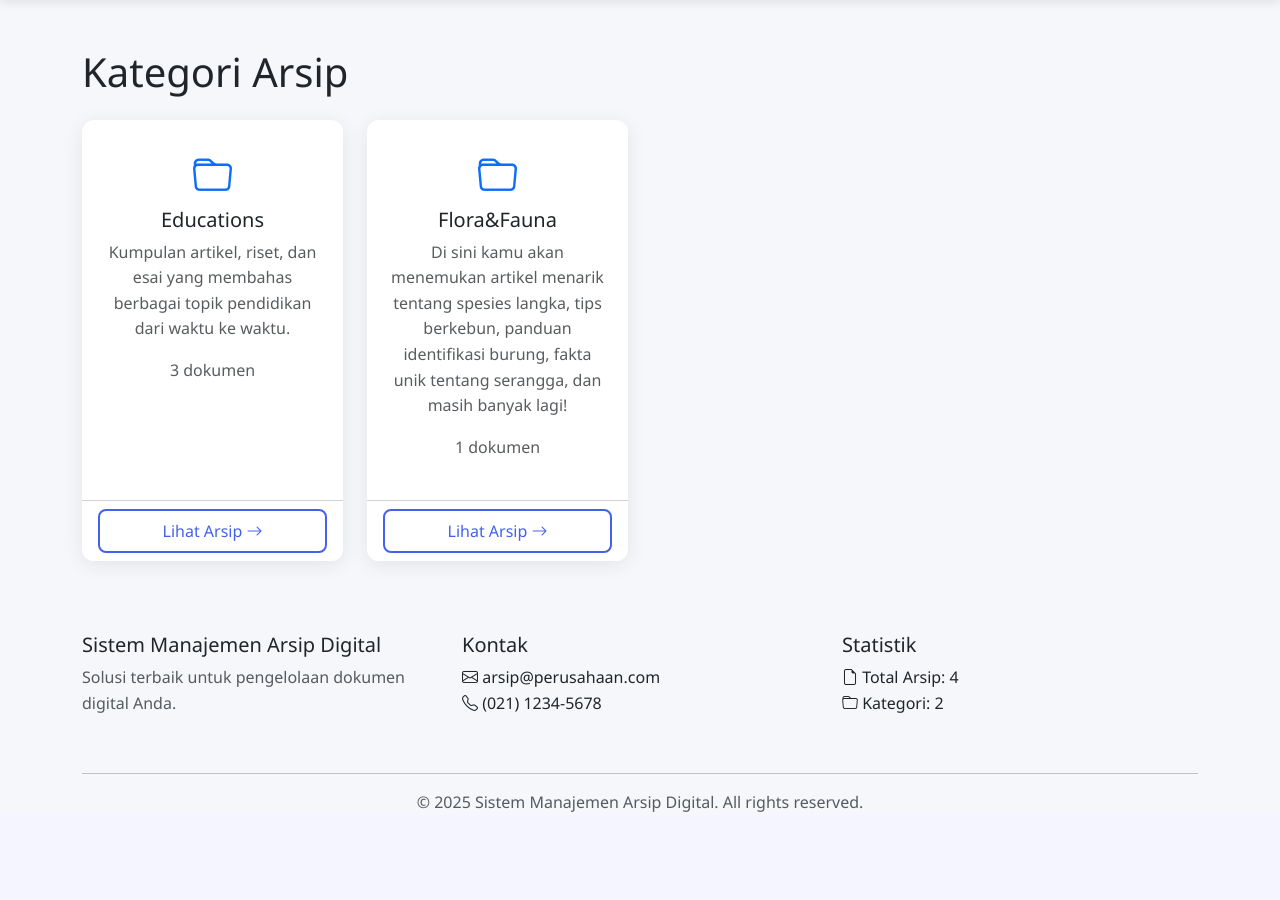
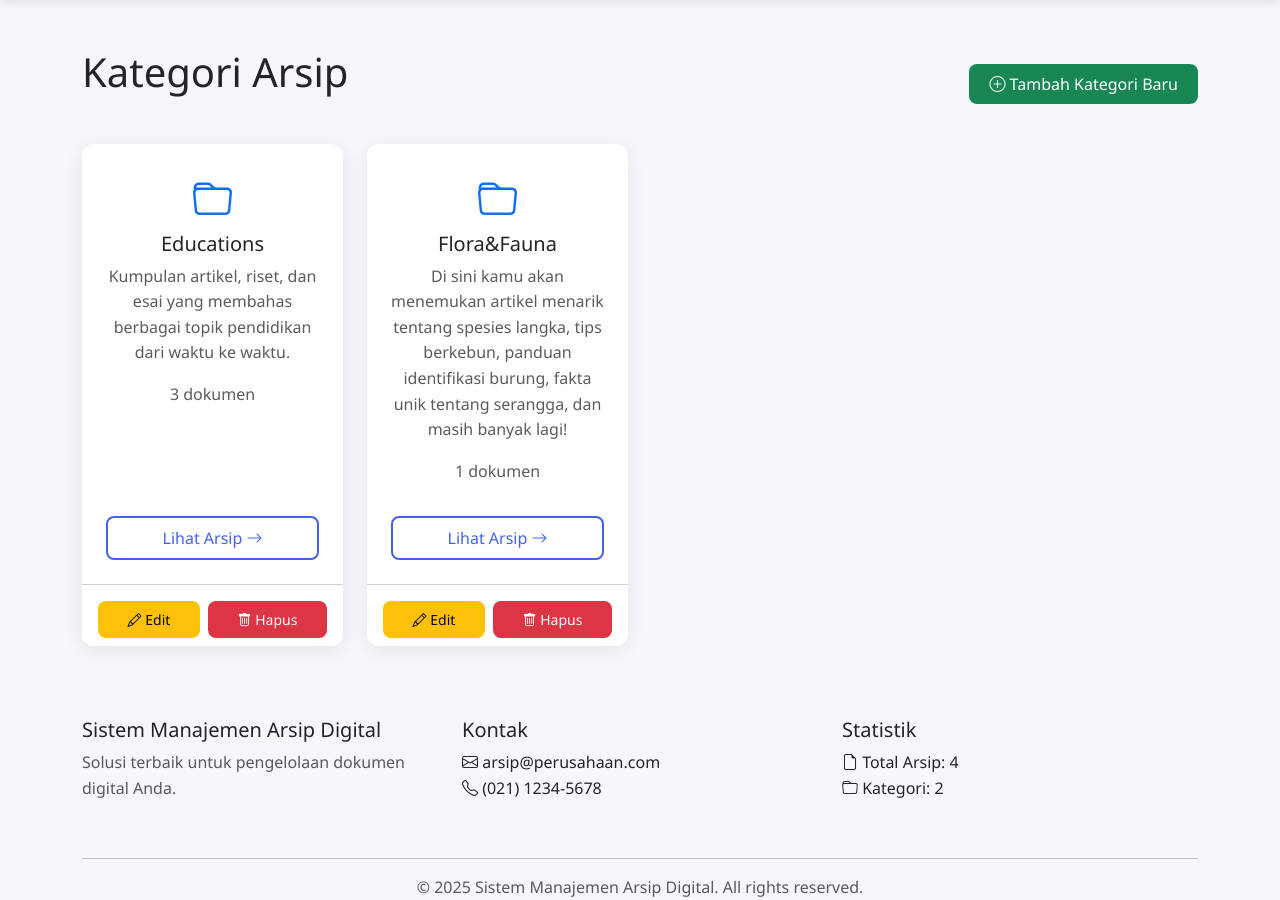
Before and after one commit to cimoyt12/Projectarsip, a Django app: page /kategori/ in a window 1280 px wide. Shown: the part 82-982 px from the top of the page. Before the commit the page ends 894 px from the top, so only its background shows below. Run offline with Django 5.2, Linux system fonts and the light colour scheme; a user stored in the database is signed in; data comes from the database, SQL or seed files in the repository; both versions use the stored data as it was after the commit.

Commit message:
big update

```diff
--- a/arsip/admin.py
+++ b/arsip/admin.py
@@ -3,11 +3,10 @@ from .models import Arsip, Kategori, Tag, Profile
 
 
 class ArsipAdmin(admin.ModelAdmin):
-    list_display = ('judul_arsip', 'kategori', 'status_akses', 'tanggal_diterima', 'dibuat_oleh')
+    list_display = ('judul_arsip', 'kategori', 'status_akses', 'dibuat_oleh')
     list_filter = ('status_akses', 'kategori', 'tags')
     search_fields = ('judul_arsip', 'deskripsi', 'kode_arsip')
     readonly_fields = ('format_file', 'ukuran_file', 'timestamp_input', 'last_updated')
-    date_hierarchy = 'tanggal_diterima'
     fieldsets = (
         ('Metadata Utama', {
             'fields': ('judul_arsip', 'kode_arsip', 'deskripsi')
@@ -16,7 +15,7 @@ class ArsipAdmin(admin.ModelAdmin):
             'fields': ('kategori', 'tags')
         }),
         ('Informasi Tanggal', {
-            'fields': ('tanggal_dibuat', 'tanggal_diterima')
+            'fields': ('tanggal_dibuat',)
         }),
         ('Informasi File', {
             'fields': ('lokasi_digital', 'format_file', 'ukuran_file')
--- a/arsip/templates/arsip/kategori_list.html
+++ b/arsip/templates/arsip/kategori_list.html
@@ -4,25 +4,102 @@
 {% block title %}Kategori Arsip - Sistem Arsip Digital{% endblock %}
 
 {% block content %}
+{% if user.is_authenticated %}
+<div class="d-flex justify-content-between align-items-center mb-4">
     <h1 class="mb-4">Kategori Arsip</h1>
+    {% if user.profile.role == 'Admin' %}
+    <a href="{% url 'arsip:tambah_kategori' %}" class="btn btn-success">
+        <i class="bi bi-plus-circle"></i> Tambah Kategori Baru
+    </a>
+    {% endif %}
+</div>
+{% endif %}
 
 <div class="row">
     {% for kategori in kategori_list %}
     <div class="col-md-3 mb-4">
         <div class="card text-center h-100">
-      <div class="card-body">
+            <div class="card-body d-flex flex-column justify-content-between">
+                <div> {# Wrapper untuk konten atas #}
                     <i class="bi bi-folder text-primary fs-1 mb-3"></i>
                     <h5 class="card-title">{{ kategori.nama }}</h5>
                     <p class="card-text text-muted">{{ kategori.deskripsi }}</p>
                     <p class="text-muted">{{ kategori.jumlah_arsip }} dokumen</p>
                 </div>
-      <div class="card-footer bg-white">
+
+                {# Tombol "Lihat Arsip" di bagian tengah #}
+                <div class="mt-3">
                     <a href="{% url 'arsip:arsip_per_kategori' kategori.id %}" class="btn btn-outline-primary w-100">
                         Lihat Arsip <i class="bi bi-arrow-right"></i>
                     </a>
                 </div>
             </div>
+
+            {# Tombol Edit dan Hapus di bagian paling bawah, berdampingan #}
+            {% if user.is_authenticated %}
+            <div class="card-footer bg-white d-flex justify-content-center gap-2 pt-3"> {# Added pt-3 for padding-top #}
+              {% if user.profile.role == 'Admin' or user.profile.role == 'Editor' %}
+                <a href="{% url 'arsip:edit_kategori' kategori.id %}" class="btn btn-warning btn-sm flex-grow-1">
+                    <i class="bi bi-pencil"></i> Edit
+                </a>
+              {% endif %}
+              {% if user.profile.role == 'Admin' %}
+                <button type="button" class="btn btn-danger btn-sm flex-grow-1" data-bs-toggle="modal" data-bs-target="#confirmDeleteKategoriModal"
+                        data-kategori-id="{{ kategori.id }}"
+                        data-kategori-nama="{{ kategori.nama }}"
+                        data-delete-url="{% url 'arsip:hapus_kategori' kategori.id %}"> {# PERBAIKAN UTAMA DI SINI #}
+                    <i class="bi bi-trash"></i> Hapus
+                </button>
+              {% endif %}
+            </div>
+            {% endif %}
+        </div>
     </div>
     {% endfor %}
 </div>
+
+{# Modal Konfirmasi Hapus Kategori - Tetap di sini #}
+<div class="modal fade" id="confirmDeleteKategoriModal" tabindex="-1" aria-labelledby="confirmDeleteKategoriModalLabel" aria-hidden="true">
+    <div class="modal-dialog modal-dialog-centered">
+        <div class="modal-content">
+            <div class="modal-header bg-danger text-white">
+                <h5 class="modal-title" id="confirmDeleteKategoriModalLabel">Konfirmasi Penghapusan</h5>
+                <button type="button" class="btn-close btn-close-white" data-bs-dismiss="modal" aria-label="Close"></button>
+            </div>
+            <div class="modal-body">
+                <p>Anda yakin ingin menghapus kategori "<strong id="kategoriNamaModal"></strong>"?</p>
+                <p class="text-danger small">
+                    **Penting:** Arsip digital yang terkait dengan kategori ini tidak akan terhapus, namun akan kehilangan kategorinya di database (field kategori akan menjadi kosong).
+                </p>
+            </div>
+            <div class="modal-footer">
+                <button type="button" class="btn btn-secondary" data-bs-dismiss="modal">Batal</button>
+                <form id="deleteKategoriForm" method="post" action="">
+                    {% csrf_token %}
+                    <button type="submit" class="btn btn-danger">Hapus</button>
+                </form>
+            </div>
+        </div>
+    </div>
+</div>
+
+{% block extra_js %}
+<script>
+    document.addEventListener('DOMContentLoaded', function() {
+        var confirmDeleteKategoriModal = document.getElementById('confirmDeleteKategoriModal');
+        confirmDeleteKategoriModal.addEventListener('show.bs.modal', function (event) {
+            var button = event.relatedTarget; // The button that triggered the modal
+            var kategoriId = button.getAttribute('data-kategori-id');
+            var kategoriNama = button.getAttribute('data-kategori-nama');
+            var deleteUrl = button.getAttribute('data-delete-url'); // Ambil URL dari data-attribute
+
+            var modalTitle = confirmDeleteKategoriModal.querySelector('#kategoriNamaModal');
+            var deleteForm = confirmDeleteKategoriModal.querySelector('#deleteKategoriForm');
+
+            modalTitle.textContent = kategoriNama;
+            deleteForm.action = deleteUrl; // Set action form dengan URL yang sudah benar
+        });
+    });
+</script>
 {% endblock %}
+{% endblock %}
--- a/arsip/templates/arsip/login.html
+++ b/arsip/templates/arsip/login.html
@@ -21,9 +21,9 @@
             <a href="{% url 'arsip:register' %}">Register</a>
           </div> -->
           <button type="submit" class="btn btn-primary w-100">Login</button>
-          <!-- <div class="mb-3 text-center">
+          <div class="mb-3 text-center">
             <a href="{% url 'arsip:password_reset' %}">Lupa password?</a>
-          </div> -->
+          </div>
         </form>
       </div>
     </div>
--- a/arsip/urls.py
+++ b/arsip/urls.py
@@ -5,7 +5,8 @@ from .views import ArsipViewSet
 from . import views
 from .views import (
     VerifikasiArsipView, VerifikasiDetailView,
-    dashboard, dashboard_pembuat, dashboard_editor
+    dashboard, dashboard_pembuat, dashboard_editor,
+    tambah_kategori, edit_kategori, hapus_kategori # Pastikan edit_kategori dan hapus_kategori diimpor
 )
 
 app_name = 'arsip'
@@ -16,9 +17,12 @@ urlpatterns = [
     path('api/arsip/<int:pk>/', ArsipViewSet.as_view({'get': 'retrieve', 'put': 'update', 'delete': 'destroy'}), name='arsip-detail'),
     path('arsip/', views.daftar_arsip, name='daftar_arsip'),
     path('arsip/<int:arsip_id>/', views.detail_arsip, name='detail_arsip'),
-    path('arsip/<int:arsip_id>/edit/', views.edit_arsip, name='edit_arsip'), # URL untuk edit
-    path('arsip/<int:arsip_id>/hapus/', views.hapus_arsip, name='hapus_arsip'), # URL untuk hapus
+    path('arsip/<int:arsip_id>/edit/', views.edit_arsip, name='edit_arsip'),
+    path('arsip/<int:arsip_id>/hapus/', views.hapus_arsip, name='hapus_arsip'),
     path('kategori/', views.kategori_list, name='kategori_list'),
+    path('kategori/tambah/', views.tambah_kategori, name='tambah_kategori'),
+    path('kategori/<int:kategori_id>/edit/', views.edit_kategori, name='edit_kategori'), # URL baru untuk edit kategori
+    path('kategori/<int:kategori_id>/hapus/', views.hapus_kategori, name='hapus_kategori'),
     path('kategori/<int:kategori_id>/', views.arsip_per_kategori, name='arsip_per_kategori'),
     path('cari/', views.cari_arsip, name='cari_arsip'),
     path('upload/', views.upload_arsip, name='upload'),
--- a/arsip/views.py
+++ b/arsip/views.py
@@ -3,7 +3,7 @@ from django.urls import reverse_lazy
 from django.views.generic import CreateView, ListView, UpdateView
 from django.utils import timezone
 from .models import Arsip, Kategori, Profile
-from .forms import ArsipForm, VerifikasiForm
+from .forms import ArsipForm, VerifikasiForm, KategoriForm, RegisterForm, PasswordChangeForm
 from django.core.paginator import Paginator
 from django.db.models import Count, Q
 from rest_framework import viewsets
@@ -12,7 +12,6 @@ from .serializers import ArsipSerializer
 from django.contrib.auth.decorators import login_required, user_passes_test
 from django.contrib.auth.mixins import LoginRequiredMixin
 from .permissions import PembuatRequiredMixin, VerifikasiRequiredMixin
-from .forms import RegisterForm, PasswordChangeForm
 from django.contrib.auth import login
 from django.contrib.auth.models import User
 from django.contrib import messages
@@ -26,19 +25,19 @@ from PIL import Image
 import io
 import os
 
-# Fungsi pembantu untuk memeriksa apakah pengguna adalah Admin atau Editor
+# Helper function to check if a user is Admin or Editor
 def is_admin_or_editor(user):
     return user.is_authenticated and hasattr(user, 'profile') and user.profile.role in ['Admin', 'Editor']
 
-# Fungsi pembantu untuk memeriksa apakah pengguna adalah Admin atau Pembuat arsip itu sendiri
+# Helper function to check if a user is Admin or the owner of the archive
 def is_admin_or_arsip_owner(user, arsip):
     return user.is_authenticated and hasattr(user, 'profile') and (user.profile.role == 'Admin' or user == arsip.dibuat_oleh)
 
-# Fungsi Pembantu untuk Menambah Akses
+# Helper function to increment archive access
 def increment_arsip_access(request, arsip_id):
     """
-    Menambah kolom 'diakses' pada Arsip dan melacak sesi pengguna
-    agar tidak double hitung dalam satu sesi.
+    Increments the 'diakses' column in Arsip and tracks user session
+    to prevent double counting within one session.
     """
     if 'accessed_archives' not in request.session:
         request.session['accessed_archives'] = []
@@ -51,16 +50,16 @@ def increment_arsip_access(request, arsip_id):
 
             request.session['accessed_archives'].append(arsip_id)
             request.session.modified = True
-            print(f"Akses untuk Arsip ID {arsip_id} bertambah. Jumlah akses saat ini: {arsip.diakses}")
+            print(f"Access for Archive ID {arsip_id} incremented. Current access count: {arsip.diakses}")
         except Arsip.DoesNotExist:
-            print(f"Arsip ID {arsip_id} tidak ditemukan.")
+            print(f"Archive ID {arsip_id} not found.")
         except Exception as e:
-            print(f"Gagal menambah akses untuk Arsip ID {arsip_id}: {e}")
+            print(f"Failed to increment access for Archive ID {arsip_id}: {e}")
     else:
-        print(f"Arsip ID {arsip_id} sudah diakses dalam sesi ini. Tidak menambah akses.")
+        print(f"Archive ID {arsip_id} already accessed in this session. Not incrementing access.")
 
 
-# Fungsi View untuk Preview Dokumen
+# View function for document preview
 @xframe_options_exempt
 def view_digital_document(request, arsip_id):
     increment_arsip_access(request, arsip_id)
@@ -120,7 +119,7 @@ def view_digital_document(request, arsip_id):
         return JsonResponse({'error': f'Terjadi kesalahan saat memproses file: {str(e)}'}, status=500)
 
 
-# Fungsi View untuk Download Dokumen
+# View function for document download
 @login_required
 def download_digital_document(request, arsip_id):
     increment_arsip_access(request, arsip_id)
@@ -288,16 +287,40 @@ def edit_arsip(request, arsip_id):
     if request.method == 'POST':
         form = ArsipForm(request.POST, request.FILES, instance=arsip)
         if form.is_valid():
+            # Logika baru untuk penanganan file:
+            # 1. Cek apakah ada file baru diupload
             if 'lokasi_digital' in request.FILES:
-                if arsip.lokasi_digital and arsip.lokasi_digital.path != form.cleaned_data['lokasi_digital'].path:
-                    old_path = arsip.lokasi_digital.path
-                    if os.path.exists(old_path):
-                        os.remove(old_path)
+                # Jika ada file lama, hapus file lama secara fisik
+                if arsip.lokasi_digital:
+                    old_file_path = arsip.lokasi_digital.path
+                    if os.path.exists(old_file_path):
+                        os.remove(old_file_path)
+                        print(f"File lama {old_file_path} berhasil dihapus.")
+                # Atur file baru dari form
                 arsip.lokasi_digital = form.cleaned_data['lokasi_digital']
+            # 2. Cek apakah kotak "Clear" dicentang
+            elif f'lokasi_digital-clear' in request.POST and form.cleaned_data.get('lokasi_digital') is False:
+                if arsip.lokasi_digital:
+                    old_file_path = arsip.lokasi_digital.path
+                    if os.path.exists(old_file_path):
+                        os.remove(old_file_path)
+                        print(f"File {old_file_path} berhasil dihapus karena opsi 'clear'.")
+                arsip.lokasi_digital = None # Set field file menjadi None (kosong)
+            # 3. Jika tidak ada file baru diupload DAN tidak ada clear, biarkan file lama
+            # (form.cleaned_data['lokasi_digital'] akan tetap berisi instance file lama dari `instance=arsip`)
 
-            arsip = form.save(commit=False)
-            arsip.save()
-            form.save_m2m()
+            arsip = form.save(commit=False) # Simpan data form ke instance Arsip, tapi belum ke DB
+
+            # Perbarui format_file dan ukuran_file jika lokasi_digital diubah atau dikosongkan
+            if arsip.lokasi_digital:
+                arsip.format_file = os.path.splitext(arsip.lokasi_digital.name)[1][1:].upper()
+                arsip.ukuran_file = arsip.lokasi_digital.size
+            else:
+                arsip.format_file = ''
+                arsip.ukuran_file = 0
+
+            arsip.save() # Simpan instance Arsip ke DB
+            form.save_m2m() # Simpan many-to-many data (misal tags)
             messages.success(request, 'Arsip berhasil diperbarui!')
             return redirect('arsip:detail_arsip', arsip_id=arsip.id)
         else:
@@ -327,13 +350,65 @@ def hapus_arsip(request, arsip_id):
                 except Exception as e:
                     print(f"Gagal menghapus file {file_path}: {e}")
                     messages.error(request, f"Gagal menghapus file fisik: {e}")
-                    return redirect('arsip:detail_arsip', arsip_id=arsip.id)
+                    return redirect('arsip:detail_arsip', arsip_id=arsip_id)
 
         arsip.delete()
         messages.success(request, "Arsip berhasil dihapus!")
         return redirect('arsip:daftar_arsip')
 
     return render(request, 'arsip/konfirmasi_hapus.html', {'arsip': arsip})
+
+# Fungsi baru untuk menambah kategori
+@login_required
+@user_passes_test(lambda user: hasattr(user, 'profile') and user.profile.role == 'Admin', login_url=reverse_lazy('arsip:beranda'))
+def tambah_kategori(request):
+    if request.method == 'POST':
+        form = KategoriForm(request.POST)
+        if form.is_valid():
+            form.save()
+            messages.success(request, 'Kategori baru berhasil ditambahkan!')
+            return redirect('arsip:kategori_list') # Redirect ke daftar kategori setelah sukses
+        else:
+            messages.error(request, 'Terjadi kesalahan saat menambahkan kategori. Mohon periksa isian form.')
+    else:
+        form = KategoriForm()
+
+    return render(request, 'arsip/tambah_kategori.html', {'form': form})
+
+# New function to edit category
+@login_required
+# PERBAIKAN: Izinkan Admin ATAU Editor untuk mengedit kategori
+@user_passes_test(lambda user: hasattr(user, 'profile') and user.profile.role in ['Admin', 'Editor'], login_url=reverse_lazy('arsip:beranda'))
+def edit_kategori(request, kategori_id):
+    kategori = get_object_or_404(Kategori, id=kategori_id)
+    if request.method == 'POST':
+        form = KategoriForm(request.POST, instance=kategori)
+        if form.is_valid():
+            form.save()
+            messages.success(request, f'Kategori "{kategori.nama}" berhasil diperbarui.')
+            return redirect('arsip:kategori_list')
+        else:
+            messages.error(request, 'Terjadi kesalahan saat memperbarui kategori. Mohon periksa isian form.')
+    else:
+        form = KategoriForm(instance=kategori)
+    return render(request, 'arsip/edit_kategori.html', {'form': form, 'kategori': kategori})
+
+# New function to delete category
+@login_required
+@user_passes_test(lambda user: hasattr(user, 'profile') and user.profile.role == 'Admin', login_url=reverse_lazy('arsip:beranda'))
+def hapus_kategori(request, kategori_id):
+    kategori = get_object_or_404(Kategori, id=kategori_id)
+
+    if request.method == 'POST':
+        # When a category is deleted, the 'kategori' field in related Archives will automatically become NULL
+        # due to models.ForeignKey(Kategori, on_delete=models.SET_NULL)
+        kategori.delete()
+        messages.success(request, f'Kategori "{kategori.nama}" berhasil dihapus.')
+        return redirect('arsip:kategori_list')
+
+    # If method GET, show confirmation page (optional, could redirect directly if no confirmation is needed)
+    # For security, a confirmation page or modal is better.
+    return render(request, 'arsip/konfirmasi_hapus_kategori.html', {'kategori': kategori})
 
 def kategori_populer(request):
     kategori_populer = Kategori.objects.annotate(
@@ -355,29 +430,28 @@ def kategori_list(request):
 def arsip_per_kategori(request, kategori_id):
     kategori = get_object_or_404(Kategori, id=kategori_id)
 
-    # Filter awal: Hanya arsip yang sudah diterima (diterima)
+    # Initial filter: Only verified archives
     arsip_list = Arsip.objects.filter(kategori=kategori, status_verifikasi='diterima')
 
-    # Ambil status akses filter dari URL (misalnya ?status_akses=internal)
+    # Get access status filter from URL (e.g., ?status_akses=internal)
     status_akses_filter = request.GET.get('status_akses')
 
     if status_akses_filter:
         if status_akses_filter == 'publik':
             arsip_list = arsip_list.filter(status_akses='publik')
         elif status_akses_filter == 'internal':
-            # Hanya tampilkan internal jika user terautentikasi dan memiliki profil
+            # Only show internal if user is authenticated and has a profile
             if request.user.is_authenticated and hasattr(request.user, 'profile'):
                 arsip_list = arsip_list.filter(status_akses='internal')
             else:
                 messages.warning(request, "Anda harus login untuk melihat arsip internal di kategori ini.")
-                arsip_list = arsip_list.none() # Kosongkan queryset jika tidak ada akses
+                arsip_list = arsip_list.none() # Empty queryset if no access
     else:
-        # Perubahan di sini: Jika tidak ada filter status_akses di URL
+        # Changes here: If no status_akses filter in URL
         if not request.user.is_authenticated:
-            # Jika tidak login, default ke hanya publik
+            # If not logged in, default to only public
             arsip_list = arsip_list.filter(status_akses='publik')
-        # Jika login, dan tidak ada filter status_akses, biarkan arsip_list apa adanya (publik dan internal)
-        # Artinya, user yang login bisa melihat arsip publik dan internal secara bersamaan di daftar kategori.
+        # If logged in, and no status_akses filter, leave arsip_list as is (public and internal)
 
     arsip_list = arsip_list.order_by('-tanggal_diterima')
 
@@ -388,13 +462,13 @@ def arsip_per_kategori(request, kategori_id):
 
 def cari_arsip(request):
     query = request.GET.get('q', '')
-    status_filter = request.GET.get('status_akses', 'publik') # Ubah dari 'status' ke 'status_akses'
+    status_filter = request.GET.get('status_akses', 'publik') # Change from 'status' to 'status_akses'
 
     results = Arsip.objects.filter(
         Q(judul_arsip__icontains=query) |
         Q(deskripsi__icontains=query) |
         Q(kategori__nama__icontains=query)
-    ).filter(status_verifikasi='diterima') # Pastikan hanya yang sudah diverifikasi
+    ).filter(status_verifikasi='diterima') # Ensure only verified
 
     if not request.user.is_authenticated:
         results = results.filter(status_akses='publik')
@@ -403,8 +477,7 @@ def cari_arsip(request):
             results = results.filter(status_akses='internal')
         elif status_filter == 'publik':
             results = results.filter(status_akses='publik')
-        # Jika user login dan status_filter kosong (default), biarkan semua (publik dan internal)
-
+        # If user is logged in and status_filter is empty (default), show all (public and internal)
 
     results = results.order_by('-tanggal_diterima')
 
```
Also changed, not shown: arsip/forms.py (+14 -4 lines), arsip/templates/arsip/edit_kategori.html (added, +38 -0 lines), arsip/templates/arsip/tambah_kategori.html (added, +38 -0 lines), projectarsip/settings.py (+84 -0 lines), db.sqlite3, 1 other file. Lines whose indentation alone changed are shown as unchanged.
